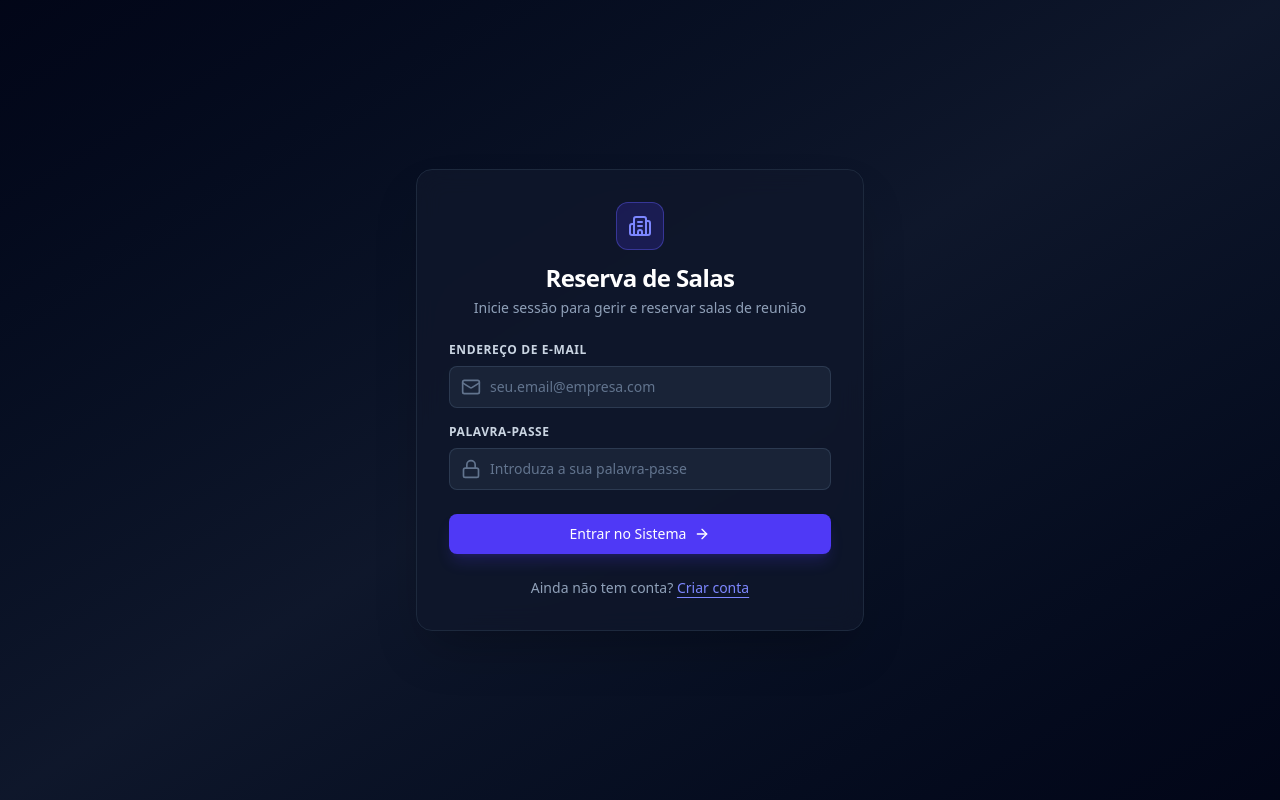
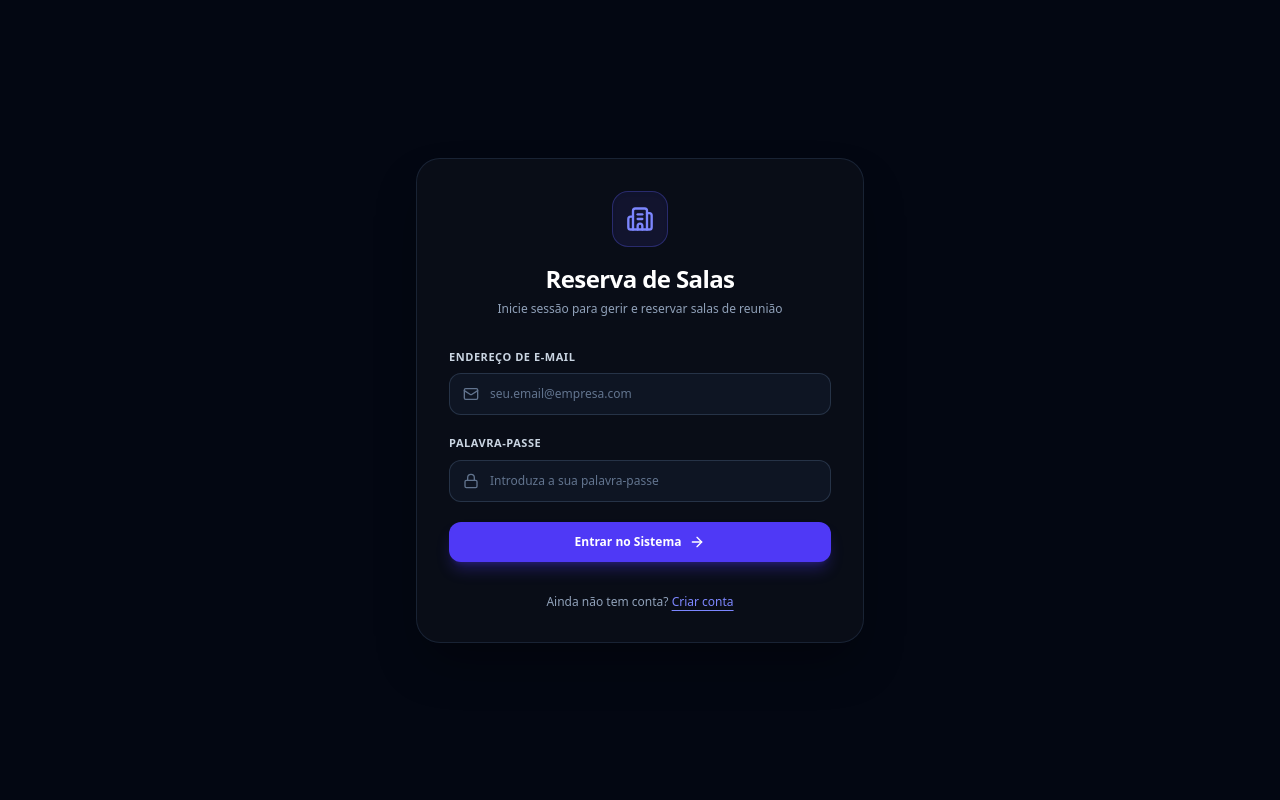
Before and after one commit to fbmcarmo/sistema-reserva-salas, a Next.js app: page /login in a window 1280 px wide. Built offline with nearby package versions, Linux system fonts and the light colour scheme; no server answers.

Commit message:
feat: configuracao do axios, integracao de login/cadastro e busca de salas na api (#19, #20, #21)

```diff
--- a/src/app/cadastro/page.tsx
+++ b/src/app/cadastro/page.tsx
@@ -3,152 +3,180 @@
 import { useState } from "react";
 import Link from "next/link";
 import { useRouter } from "next/navigation";
-import { Building2, User, Mail, Lock, Loader2, ArrowRight } from "lucide-react";
 import { api } from "@/services/api";
+import {
+  Building2,
+  User,
+  Mail,
+  Lock,
+  ArrowRight,
+  Loader2,
+  AlertCircle,
+} from "lucide-react";
 
 export default function CadastroPage() {
+  const router = useRouter();
+
   const [nome, setNome] = useState("");
   const [email, setEmail] = useState("");
   const [senha, setSenha] = useState("");
   const [confirmarSenha, setConfirmarSenha] = useState("");
-  const [error, setError] = useState("");
-  const [loading, setLoading] = useState(false);
-  const router = useRouter();
+  const [erro, setErro] = useState("");
+  const [carregando, setCarregando] = useState(false);
 
-  async function handleSubmit(e: React.FormEvent) {
+  const handleSubmit = async (e: React.FormEvent) => {
     e.preventDefault();
-    setError("");
+    setErro("");
 
-    if (senha !== confirmarSenha) {
-      setError("As palavras-passe não coincidem.");
+    if (!nome.trim() || !email.trim() || !senha || !confirmarSenha) {
+      setErro("Por favor, preencha todos os campos.");
       return;
     }
 
     if (senha.length < 6) {
-      setError("A palavra-passe deve conter pelo menos 6 caracteres.");
+      setErro("A palavra-passe deve conter pelo menos 6 caracteres.");
       return;
     }
 
-    setLoading(true);
+    if (senha !== confirmarSenha) {
+      setErro("As palavras-passe não coincidem.");
+      return;
+    }
+
+    setCarregando(true);
 
     try {
-      await api.post("/auth/register", {
-        nome,
-        email,
+      // Registo do utilizador no backend
+      await api.post("/usuarios", {
+        nome: nome.trim(),
+        email: email.trim(),
         senha,
       });
 
-      // Redireciona para o login com indicação de sucesso
-      router.push("/login?registado=sucesso");
+      // Redireciona para o login exibindo o banner de confirmação
+      router.push("/login?cadastrado=sucesso");
     } catch (err: any) {
-      setError(
-        err.response?.data?.message || "Ocorreu um erro ao criar a conta. Tente novamente."
-      );
+      console.error("Erro no cadastro:", err);
+      const mensagemApi =
+        err.response?.data?.mensagem ||
+        err.response?.data?.message ||
+        err.response?.data?.error ||
+        "Ocorreu um erro ao criar a conta. Tente novamente.";
+      setErro(mensagemApi);
     } finally {
-      setLoading(false);
+      setCarregando(false);
     }
-  }
+  };
 
   return (
-    <main className="min-h-screen flex items-center justify-center p-4 bg-gradient-to-br from-slate-950 via-slate-900 to-slate-950 text-slate-100">
-      <div className="w-full max-w-md bg-slate-900/80 border border-slate-800 rounded-2xl p-8 backdrop-blur-md shadow-2xl">
-
-        {/* Cabeçalho do Cartão */}
-        <div className="flex flex-col items-center mb-6">
-          <div className="h-12 w-12 rounded-xl bg-indigo-600/20 border border-indigo-500/40 flex items-center justify-center mb-3">
-            <Building2 className="w-6 h-6 text-indigo-400" />
+    <div className="min-h-screen bg-[#030712] flex items-center justify-center p-4">
+      <div className="w-full max-w-md bg-[#0b0f19]/90 border border-slate-800/80 rounded-3xl p-8 backdrop-blur-xl shadow-2xl shadow-black/40">
+        {/* Cabeçalho */}
+        <div className="flex flex-col items-center text-center mb-8">
+          <div className="h-14 w-14 rounded-2xl bg-indigo-500/10 border border-indigo-500/30 flex items-center justify-center mb-4 shadow-inner">
+            <Building2 className="w-7 h-7 text-indigo-400" />
           </div>
           <h1 className="text-2xl font-bold tracking-tight text-white">
             Criar Nova Conta
           </h1>
-          <p className="text-sm text-slate-400 mt-1 text-center">
+          <p className="text-xs text-slate-400 mt-1.5">
             Registe-se para aceder e agendar salas na Reserva de Salas.
           </p>
         </div>
 
-        {error && (
-          <div className="mb-5 p-3 rounded-lg bg-rose-500/10 border border-rose-500/30 text-rose-400 text-sm text-center">
-            {error}
+        {/* Mensagem de Erro */}
+        {erro && (
+          <div className="mb-6 p-3.5 rounded-xl bg-rose-950/30 border border-rose-800/40 text-rose-400 text-xs flex items-center gap-2.5">
+            <AlertCircle className="w-4 h-4 flex-shrink-0" />
+            <span>{erro}</span>
           </div>
         )}
 
-        {/* Formulário de Registo */}
+        {/* Formulário */}
         <form onSubmit={handleSubmit} className="space-y-4">
+          {/* Nome Completo */}
           <div>
-            <label className="block text-xs font-semibold text-slate-300 uppercase tracking-wider mb-2">
+            <label className="block text-[11px] font-semibold text-slate-300 uppercase tracking-wider mb-2">
               Nome Completo
             </label>
             <div className="relative">
-              <User className="w-5 h-5 absolute left-3 top-1/2 -translate-y-1/2 text-slate-500" />
+              <User className="w-4 h-4 text-slate-500 absolute left-3.5 top-1/2 -translate-y-1/2" />
               <input
                 type="text"
                 required
                 value={nome}
                 onChange={(e) => setNome(e.target.value)}
-                placeholder="Ex: Ana Silva"
-                className="w-full bg-slate-800/80 border border-slate-700/80 rounded-lg pl-10 pr-4 py-2.5 text-sm text-white placeholder-slate-500 focus:outline-none focus:ring-2 focus:ring-indigo-500 transition-all"
+                placeholder="Introduza o seu nome completo"
+                className="w-full bg-[#111827]/80 border border-slate-700/70 hover:border-slate-600 focus:border-indigo-500 rounded-xl pl-10 pr-4 py-3 text-xs text-white placeholder:text-slate-500 focus:outline-none focus:ring-2 focus:ring-indigo-500/50 transition-all"
               />
             </div>
           </div>
 
+          {/* E-mail */}
           <div>
-            <label className="block text-xs font-semibold text-slate-300 uppercase tracking-wider mb-2">
+            <label className="block text-[11px] font-semibold text-slate-300 uppercase tracking-wider mb-2">
               Endereço de E-mail
             </label>
             <div className="relative">
-              <Mail className="w-5 h-5 absolute left-3 top-1/2 -translate-y-1/2 text-slate-500" />
+              <Mail className="w-4 h-4 text-slate-500 absolute left-3.5 top-1/2 -translate-y-1/2" />
               <input
                 type="email"
                 required
                 value={email}
                 onChange={(e) => setEmail(e.target.value)}
                 placeholder="seu.email@empresa.com"
-                className="w-full bg-slate-800/80 border border-slate-700/80 rounded-lg pl-10 pr-4 py-2.5 text-sm text-white placeholder-slate-500 focus:outline-none focus:ring-2 focus:ring-indigo-500 transition-all"
+                className="w-full bg-[#111827]/80 border border-slate-700/70 hover:border-slate-600 focus:border-indigo-500 rounded-xl pl-10 pr-4 py-3 text-xs text-white placeholder:text-slate-500 focus:outline-none focus:ring-2 focus:ring-indigo-500/50 transition-all"
               />
             </div>
           </div>
 
+          {/* Palavra-passe */}
           <div>
-            <label className="block text-xs font-semibold text-slate-300 uppercase tracking-wider mb-2">
+            <label className="block text-[11px] font-semibold text-slate-300 uppercase tracking-wider mb-2">
               Palavra-passe
             </label>
             <div className="relative">
-              <Lock className="w-5 h-5 absolute left-3 top-1/2 -translate-y-1/2 text-slate-500" />
+              <Lock className="w-4 h-4 text-slate-500 absolute left-3.5 top-1/2 -translate-y-1/2" />
               <input
                 type="password"
                 required
                 value={senha}
                 onChange={(e) => setSenha(e.target.value)}
-                placeholder="Mínimo 6 caracteres"
-                className="w-full bg-slate-800/80 border border-slate-700/80 rounded-lg pl-10 pr-4 py-2.5 text-sm text-white placeholder-slate-500 focus:outline-none focus:ring-2 focus:ring-indigo-500 transition-all"
+                placeholder="Pelo menos 6 caracteres"
+                className="w-full bg-[#111827]/80 border border-slate-700/70 hover:border-slate-600 focus:border-indigo-500 rounded-xl pl-10 pr-4 py-3 text-xs text-white placeholder:text-slate-500 focus:outline-none focus:ring-2 focus:ring-indigo-500/50 transition-all"
               />
             </div>
           </div>
 
+          {/* Confirmar Palavra-passe */}
           <div>
-            <label className="block text-xs font-semibold text-slate-300 uppercase tracking-wider mb-2">
+            <label className="block text-[11px] font-semibold text-slate-300 uppercase tracking-wider mb-2">
               Confirmar Palavra-passe
             </label>
             <div className="relative">
-              <Lock className="w-5 h-5 absolute left-3 top-1/2 -translate-y-1/2 text-slate-500" />
+              <Lock className="w-4 h-4 text-slate-500 absolute left-3.5 top-1/2 -translate-y-1/2" />
               <input
                 type="password"
                 required
                 value={confirmarSenha}
                 onChange={(e) => setConfirmarSenha(e.target.value)}
                 placeholder="Repita a palavra-passe"
-                className="w-full bg-slate-800/80 border border-slate-700/80 rounded-lg pl-10 pr-4 py-2.5 text-sm text-white placeholder-slate-500 focus:outline-none focus:ring-2 focus:ring-indigo-500 transition-all"
+                className="w-full bg-[#111827]/80 border border-slate-700/70 hover:border-slate-600 focus:border-indigo-500 rounded-xl pl-10 pr-4 py-3 text-xs text-white placeholder:text-slate-500 focus:outline-none focus:ring-2 focus:ring-indigo-500/50 transition-all"
               />
             </div>
           </div>
 
+          {/* Botão de Registo */}
           <button
             type="submit"
-            disabled={loading}
-            className="w-full mt-6 bg-indigo-600 hover:bg-indigo-500 disabled:opacity-50 text-white font-medium py-2.5 rounded-lg text-sm flex items-center justify-center gap-2 transition-colors shadow-lg shadow-indigo-600/20"
+            disabled={carregando}
+            className="w-full mt-2 flex items-center justify-center gap-2 py-3 px-4 rounded-xl text-xs font-semibold bg-indigo-600 hover:bg-indigo-500 disabled:bg-indigo-600/50 text-white transition-all shadow-lg shadow-indigo-600/30 active:scale-[0.99] cursor-pointer"
           >
-            {loading ? (
-              <Loader2 className="w-5 h-5 animate-spin" />
+            {carregando ? (
+              <>
+                <Loader2 className="w-4 h-4 animate-spin" />
+                <span>A criar conta...</span>
+              </>
             ) : (
               <>
                 <span>Concluir Registo</span>
@@ -158,7 +186,9 @@ export default function CadastroPage() {
           </button>
         </form>
 
-        <div className="mt-6 text-center text-sm text-slate-400">
+        {/* Rodapé */}
+        <div className="mt-8 text-center">
+          <p className="text-xs text-slate-400">
             Já tem conta?{" "}
             <Link
               href="/login"
@@ -166,8 +196,9 @@ export default function CadastroPage() {
             >
               Iniciar sessão
             </Link>
+          </p>
         </div>
       </div>
-    </main>
+    </div>
   );
 }
--- a/src/app/login/page.tsx
+++ b/src/app/login/page.tsx
@@ -2,117 +2,130 @@
 
 import { useState } from "react";
 import Link from "next/link";
-import { useRouter, useSearchParams } from "next/navigation";
+import { useSearchParams } from "next/navigation";
 import { useAuth } from "@/contexts/AuthContext";
-import { Building2, Mail, Lock, Loader2, ArrowRight, CheckCircle2 } from "lucide-react";
+import { Building2, Mail, Lock, ArrowRight, Loader2, AlertCircle, CheckCircle2 } from "lucide-react";
 
 export default function LoginPage() {
+  const { login } = useAuth();
+  const searchParams = useSearchParams();
+
   const [email, setEmail] = useState("");
   const [senha, setSenha] = useState("");
-  const [error, setError] = useState("");
-  const [loading, setLoading] = useState(false);
+  const [erro, setErro] = useState("");
+  const [carregando, setCarregando] = useState(false);
 
-  const { login } = useAuth();
-  const router = useRouter();
-  const searchParams = useSearchParams();
+  // Mensagem opcional de sucesso vinda do redirecionamento após cadastro
+  const foiCadastrado = searchParams.get("cadastrado") === "sucesso";
 
-  const registado = searchParams.get("registado");
-  const redirecionarPara = searchParams.get("from") || "/salas";
+  const handleSubmit = async (e: React.FormEvent) => {
+    e.preventDefault();
+    setErro("");
 
-  async function handleSubmit(e: React.FormEvent) {
-    e.preventDefault();
-    setError("");
-    setLoading(true);
+    if (!email || !senha) {
+      setErro("Preencha todos os campos para continuar.");
+      return;
+    }
+
+    setCarregando(true);
 
     try {
       await login({ email, senha });
-      router.push(redirecionarPara);
+      // O router.push("/salas") já é executado automaticamente dentro de login() no AuthContext
     } catch (err: any) {
-      setError(
-        err.response?.data?.message || "E-mail ou palavra-passe incorretos. Tente novamente."
-      );
+      console.error("Erro na autenticação:", err);
+      const mensagemApi =
+        err.response?.data?.mensagem ||
+        err.response?.data?.message ||
+        err.response?.data?.error ||
+        "Credenciais inválidas. Verifique o seu e-mail e palavra-passe.";
+      setErro(mensagemApi);
     } finally {
-      setLoading(false);
+      setCarregando(false);
     }
-  }
+  };
 
   return (
-    <main className="min-h-screen flex items-center justify-center p-4 bg-gradient-to-br from-slate-950 via-slate-900 to-slate-950 text-slate-100">
-      <div className="w-full max-w-md bg-slate-900/80 border border-slate-800 rounded-2xl p-8 backdrop-blur-md shadow-2xl">
-
-        {/* Logótipo e Título */}
-        <div className="flex flex-col items-center mb-6">
-          <div className="h-12 w-12 rounded-xl bg-indigo-600/20 border border-indigo-500/40 flex items-center justify-center mb-3">
-            <Building2 className="w-6 h-6 text-indigo-400" />
+    <div className="min-h-screen bg-[#030712] flex items-center justify-center p-4">
+      <div className="w-full max-w-md bg-[#0b0f19]/90 border border-slate-800/80 rounded-3xl p-8 backdrop-blur-xl shadow-2xl shadow-black/40">
+        {/* Ícone de Cabeçalho */}
+        <div className="flex flex-col items-center text-center mb-8">
+          <div className="h-14 w-14 rounded-2xl bg-indigo-500/10 border border-indigo-500/30 flex items-center justify-center mb-4 shadow-inner">
+            <Building2 className="w-7 h-7 text-indigo-400" />
           </div>
           <h1 className="text-2xl font-bold tracking-tight text-white">
             Reserva de Salas
           </h1>
-          <p className="text-sm text-slate-400 mt-1 text-center">
+          <p className="text-xs text-slate-400 mt-1.5">
             Inicie sessão para gerir e reservar salas de reunião
           </p>
         </div>
 
-        {/* Notificação de Conta Criada */}
-        {registado && (
-          <div className="mb-5 p-3 rounded-lg bg-emerald-500/10 border border-emerald-500/30 text-emerald-400 text-sm flex items-center gap-2">
-            <CheckCircle2 className="w-4 h-4 shrink-0" />
-            <span>Registo concluído! Introduza as suas credenciais para entrar.</span>
+        {/* Feedback de Registo Bem-Sucedido */}
+        {foiCadastrado && !erro && (
+          <div className="mb-6 p-3.5 rounded-xl bg-emerald-950/30 border border-emerald-800/40 text-emerald-400 text-xs flex items-center gap-2.5">
+            <CheckCircle2 className="w-4 h-4 flex-shrink-0" />
+            <span>Conta criada com sucesso! Introduza as suas credenciais.</span>
           </div>
         )}
 
-        {/* Mensagem de Erro */}
-        {error && (
-          <div className="mb-5 p-3 rounded-lg bg-rose-500/10 border border-rose-500/30 text-rose-400 text-sm text-center">
-            {error}
+        {/* Feedback de Erro */}
+        {erro && (
+          <div className="mb-6 p-3.5 rounded-xl bg-rose-950/30 border border-rose-800/40 text-rose-400 text-xs flex items-center gap-2.5">
+            <AlertCircle className="w-4 h-4 flex-shrink-0" />
+            <span>{erro}</span>
           </div>
         )}
 
-        {/* Formulário de Acesso */}
-        <form onSubmit={handleSubmit} className="space-y-4">
+        {/* Formulário de Login */}
+        <form onSubmit={handleSubmit} className="space-y-5">
+          {/* Campo de E-mail */}
           <div>
-            <label className="block text-xs font-semibold text-slate-300 uppercase tracking-wider mb-2">
+            <label className="block text-[11px] font-semibold text-slate-300 uppercase tracking-wider mb-2">
               Endereço de E-mail
             </label>
             <div className="relative">
-              <Mail className="w-5 h-5 absolute left-3 top-1/2 -translate-y-1/2 text-slate-500" />
+              <Mail className="w-4 h-4 text-slate-500 absolute left-3.5 top-1/2 -translate-y-1/2" />
               <input
                 type="email"
                 required
                 value={email}
                 onChange={(e) => setEmail(e.target.value)}
                 placeholder="seu.email@empresa.com"
-                className="w-full bg-slate-800/80 border border-slate-700/80 rounded-lg pl-10 pr-4 py-2.5 text-sm text-white placeholder-slate-500 focus:outline-none focus:ring-2 focus:ring-indigo-500 transition-all"
+                className="w-full bg-[#111827]/80 border border-slate-700/70 hover:border-slate-600 focus:border-indigo-500 rounded-xl pl-10 pr-4 py-3 text-xs text-white placeholder:text-slate-500 focus:outline-none focus:ring-2 focus:ring-indigo-500/50 transition-all"
               />
             </div>
           </div>
 
+          {/* Campo de Palavra-passe */}
           <div>
-            <div className="flex items-center justify-between mb-2">
-              <label className="block text-xs font-semibold text-slate-300 uppercase tracking-wider">
+            <label className="block text-[11px] font-semibold text-slate-300 uppercase tracking-wider mb-2">
               Palavra-passe
             </label>
-            </div>
             <div className="relative">
-              <Lock className="w-5 h-5 absolute left-3 top-1/2 -translate-y-1/2 text-slate-500" />
+              <Lock className="w-4 h-4 text-slate-500 absolute left-3.5 top-1/2 -translate-y-1/2" />
               <input
                 type="password"
                 required
                 value={senha}
                 onChange={(e) => setSenha(e.target.value)}
                 placeholder="Introduza a sua palavra-passe"
-                className="w-full bg-slate-800/80 border border-slate-700/80 rounded-lg pl-10 pr-4 py-2.5 text-sm text-white placeholder-slate-500 focus:outline-none focus:ring-2 focus:ring-indigo-500 transition-all"
+                className="w-full bg-[#111827]/80 border border-slate-700/70 hover:border-slate-600 focus:border-indigo-500 rounded-xl pl-10 pr-4 py-3 text-xs text-white placeholder:text-slate-500 focus:outline-none focus:ring-2 focus:ring-indigo-500/50 transition-all"
               />
             </div>
           </div>
 
+          {/* Botão de Submissão */}
           <button
             type="submit"
-            disabled={loading}
-            className="w-full mt-6 bg-indigo-600 hover:bg-indigo-500 disabled:opacity-50 text-white font-medium py-2.5 rounded-lg text-sm flex items-center justify-center gap-2 transition-colors shadow-lg shadow-indigo-600/20"
+            disabled={carregando}
+            className="w-full mt-2 flex items-center justify-center gap-2 py-3 px-4 rounded-xl text-xs font-semibold bg-indigo-600 hover:bg-indigo-500 disabled:bg-indigo-600/50 text-white transition-all shadow-lg shadow-indigo-600/30 active:scale-[0.99] cursor-pointer"
           >
-            {loading ? (
-              <Loader2 className="w-5 h-5 animate-spin" />
+            {carregando ? (
+              <>
+                <Loader2 className="w-4 h-4 animate-spin" />
+                <span>A entrar no sistema...</span>
+              </>
             ) : (
               <>
                 <span>Entrar no Sistema</span>
@@ -122,8 +135,9 @@ export default function LoginPage() {
           </button>
         </form>
 
-        {/* Navegação para Cadastro */}
-        <div className="mt-6 text-center text-sm text-slate-400">
+        {/* Rodapé / Link de Cadastro */}
+        <div className="mt-8 text-center">
+          <p className="text-xs text-slate-400">
             Ainda não tem conta?{" "}
             <Link
               href="/cadastro"
@@ -131,8 +145,9 @@ export default function LoginPage() {
             >
               Criar conta
             </Link>
+          </p>
         </div>
       </div>
-    </main>
+    </div>
   );
 }
--- a/src/app/salas/page.tsx
+++ b/src/app/salas/page.tsx
@@ -1,67 +1,51 @@
 "use client";
 
-import { useState, useMemo } from "react";
+import { useState, useEffect, useMemo } from "react";
 import { RoomCard, Sala } from "@/components/RoomCard";
 import { RoomFilters } from "@/components/RoomFilters";
-import { DoorOpen } from "lucide-react";
-
-const SALAS_INICIAIS: Sala[] = [
-  {
-    id: 1,
-    nome: "Sala Inovação",
-    descricao: "Espaço espaçoso preparado para reuniões executivas e apresentações estratégicas.",
-    capacidade: 12,
-    localizacao: "Piso 2 — Ala Norte",
-    recursos: ["Wi-Fi", "Projetor", "Videoconferência", "Quadro Branco"],
-    disponivel: true,
-  },
-  {
-    id: 2,
-    nome: "Sala Brainstorm",
-    descricao: "Ambiente descontraído concebido para sessões de cocriação e planeamento de equipa.",
-    capacidade: 6,
-    localizacao: "Piso 1 — Ala Criativa",
-    recursos: ["Wi-Fi", "TV", "Quadro Branco"],
-    disponivel: true,
-  },
-  {
-    id: 3,
-    nome: "Auditório Central",
-    descricao: "Infraestrutura ampla com isolamento acústico e sistema audiovisual para apresentações gerais.",
-    capacidade: 30,
-    localizacao: "Piso Térreo",
-    recursos: ["Wi-Fi", "Projetor", "Videoconferência"],
-    disponivel: false,
-  },
-  {
-    id: 4,
-    nome: "Sala Focus",
-    descricao: "Cabine privada para chamadas individuais, entrevistas ou reuniões rápidas de alinhamento.",
-    capacidade: 4,
-    localizacao: "Piso 2 — Ala Sul",
-    recursos: ["Wi-Fi", "TV"],
-    disponivel: true,
-  },
-];
+import { DoorOpen, Loader2 } from "lucide-react";
+import { api } from "@/services/api";
 
 export default function SalasPage() {
-  const [salas] = useState<Sala[]>(SALAS_INICIAIS);
+  const [salas, setSalas] = useState<Sala[]>([]);
+  const [carregando, setCarregando] = useState(true);
+  const [erroApi, setErroApi] = useState("");
+
   const [busca, setBusca] = useState("");
   const [capacidadeMinima, setCapacidadeMinima] = useState(0);
   const [recursoSelecionado, setRecursoSelecionado] = useState("Todos");
 
-  // Filtro computado em tempo real
+  // FE19: Carregar lista de salas da API
+  useEffect(() => {
+    async function carregarSalas() {
+      try {
+        setCarregando(true);
+        setErroApi("");
+        const response = await api.get("/salas");
+        setSalas(response.data);
+      } catch (err: any) {
+        console.error("Erro ao carregar salas:", err);
+        setErroApi("Não foi possível carregar a lista de salas do servidor.");
+      } finally {
+        setCarregando(false);
+      }
+    }
+
+    carregarSalas();
+  }, []);
+
+  // Filtragem local sobre os dados vindos da API
   const salasFiltradas = useMemo(() => {
     return salas.filter((sala) => {
       const matchBusca =
-        sala.nome.toLowerCase().includes(busca.toLowerCase()) ||
+        sala.nome?.toLowerCase().includes(busca.toLowerCase()) ||
         sala.localizacao?.toLowerCase().includes(busca.toLowerCase());
 
-      const matchCapacidade = sala.capacidade >= capacidadeMinima;
+      const matchCapacidade = (sala.capacidade || 0) >= capacidadeMinima;
 
       const matchRecurso =
         recursoSelecionado === "Todos" ||
-        sala.recursos.some((r) =>
+        sala.recursos?.some((r) =>
           r.toLowerCase().includes(recursoSelecionado.toLowerCase())
         );
 
@@ -77,7 +61,6 @@ export default function SalasPage() {
 
   return (
     <div className="space-y-6">
-      {/* Título de abertura */}
       <div>
         <h1 className="text-2xl font-bold tracking-tight text-white flex items-center gap-2.5">
           <DoorOpen className="w-6 h-6 text-indigo-400" />
@@ -88,7 +71,6 @@ export default function SalasPage() {
         </p>
       </div>
 
-      {/* Componente de Filtro (FE12) */}
       <RoomFilters
         busca={busca}
         setBusca={setBusca}
@@ -99,8 +81,17 @@ export default function SalasPage() {
         onLimparFiltros={limparFiltros}
       />
 
-      {/* Grelha de Cartões (FE10) */}
-      {salasFiltradas.length > 0 ? (
+      {/* Estado de Carregamento */}
+      {carregando ? (
+        <div className="py-20 flex flex-col items-center justify-center gap-3 text-slate-400">
+          <Loader2 className="w-7 h-7 animate-spin text-indigo-500" />
+          <p className="text-xs">A carregar salas disponíveis...</p>
+        </div>
+      ) : erroApi ? (
+        <div className="bg-rose-950/20 border border-rose-900/40 rounded-2xl p-8 text-center text-rose-400">
+          <p className="text-xs font-medium">{erroApi}</p>
+        </div>
+      ) : salasFiltradas.length > 0 ? (
         <div className="grid grid-cols-1 md:grid-cols-2 lg:grid-cols-3 gap-6">
           {salasFiltradas.map((sala) => (
             <RoomCard key={sala.id} sala={sala} />
```
Also changed, not shown: src/services/api.ts (+30 -6 lines). Lines whose indentation alone changed are shown as unchanged.
